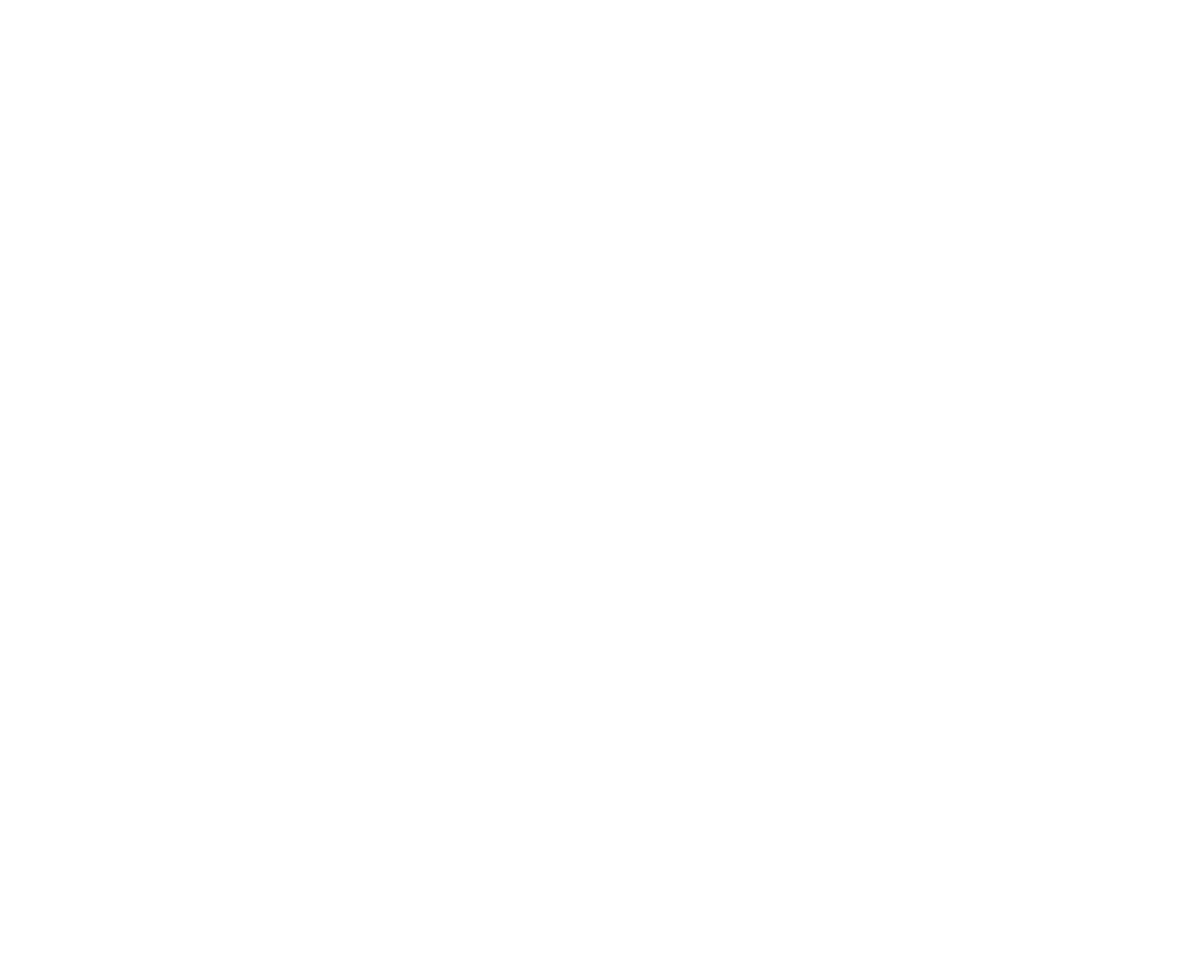
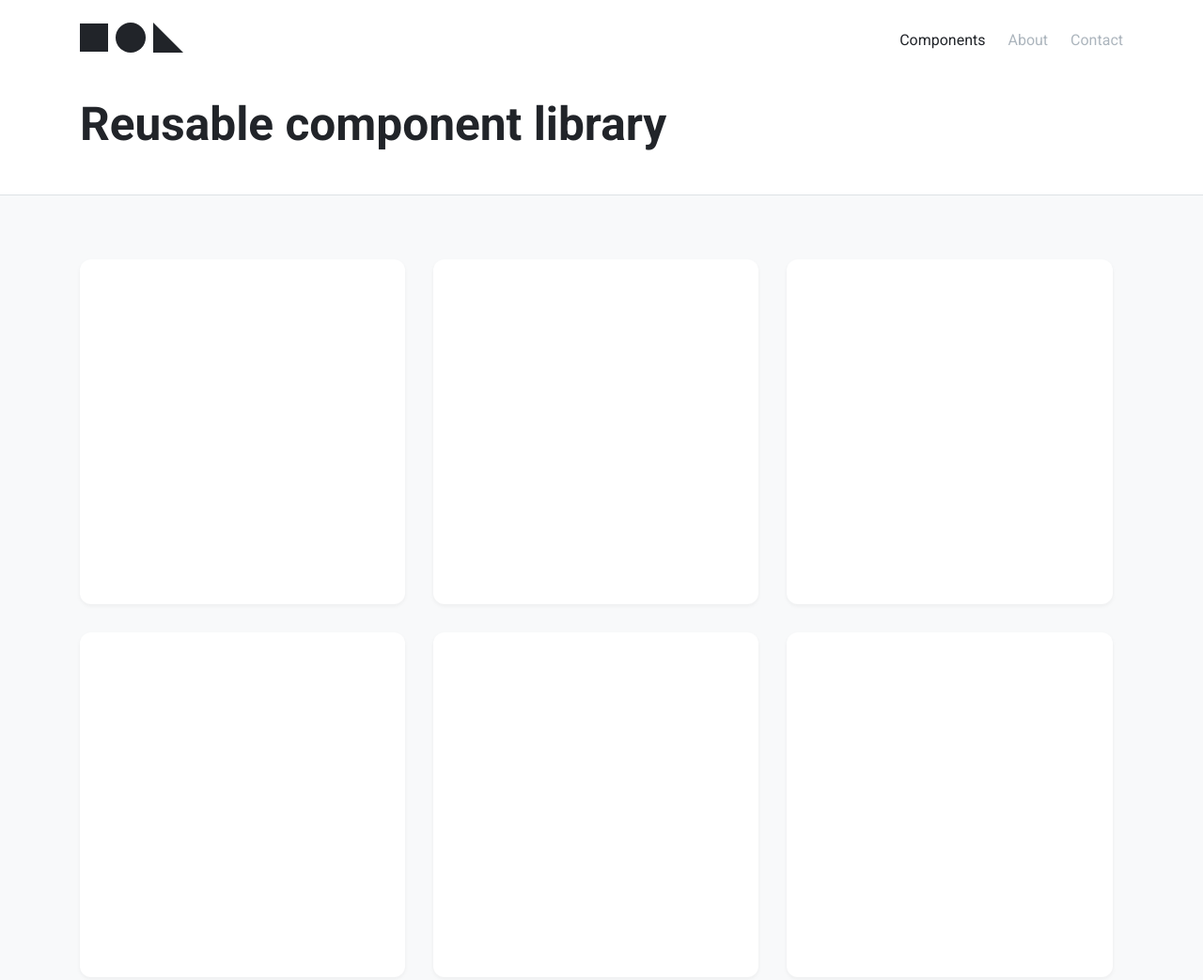
Before and after one commit to js-tasks-ru/htmlcss-20210513_nail5, a website: page index.html in a window 1280 px wide. Shown: the top 1043 px of the page at 94% size. Before the commit the page ends 800 px from the top, so only its background shows below. Drawn offline with Linux system fonts and the light colour scheme.

Commit message:
add main layout

```diff
--- a/assets/css/main.css
+++ b/assets/css/main.css
@@ -1,4 +1,11 @@
 @import '../fonts/fonts.css';
+@import '../../components/header/header.css';
+@import '../../components/main/main.css';
+@import '../../components/footer/footer.css';
+@import '../../components/nav/nav.css';
+@import '../../components/card/card.css';
+@import '../../components/preview/preview.css';
+
 
 :root {
     --white: #ffffff;
@@ -21,4 +28,20 @@
 
 * {
     font-family: 'Roboto', sans-serif;
+    box-sizing: border-box;
+    padding: 0;
+    margin: 0;
 }
+
+.site-container {
+    max-width: 1140px;
+    width: 100%;
+    padding: 0 15px;
+    margin: 0 auto
+}
+
+.body {
+    display: flex;
+    flex-direction: column;
+    min-height: 100vh;
+}
--- /dev/null
+++ b/components/card/card.css
@@ -0,0 +1,7 @@
+.card {
+    width: 350px;
+    height: 367px;
+    background-color: var(--white);
+    box-shadow: 0px 2px 4px rgba(33, 36, 41, 0.05);
+    border-radius: 12px;
+}
--- /dev/null
+++ b/components/footer/footer.css
@@ -0,0 +1,21 @@
+.footer {
+    background-color: var(--white);
+    border-top: 1px solid var(--grey-2);
+}
+
+.footer__inner {
+    padding: 71px 0 136px 0;
+}
+
+.footer__heading {
+    font-size: 2.3rem;
+    color: var(--dark);
+    text-align: center;
+    margin-bottom: 32px;
+}
+
+.footer__text {
+    max-width: 600px;
+    text-align: center;
+    margin: 0 auto;
+}
--- /dev/null
+++ b/components/header/header.css
@@ -0,0 +1,22 @@
+.header {
+    background-color: var(--white);
+    border-bottom: 1px solid var(--grey-2);
+}
+
+.header__inner {
+    padding-top: 24px;
+}
+
+.header__heading {
+    display: flex;
+    align-items: center;
+    justify-content: space-between;
+    margin-bottom: 38px;
+}
+
+.header__title {
+    font-size: 3.1rem;
+    line-height: 1.4;
+    color: var(--black);
+    margin-bottom: 40px;
+}
--- /dev/null
+++ b/components/main/main.css
@@ -0,0 +1,5 @@
+.main {
+    flex-grow: 1;
+    padding: 68px 0 92px 0;
+    background-color: var(--grey-1);
+}
--- /dev/null
+++ b/components/nav/nav.css
@@ -0,0 +1,32 @@
+.nav {
+    display: flex;
+    align-items: center;
+}
+
+.nav__list {
+    display: flex;
+    align-items: center;
+}
+
+.nav__item {
+    margin-right: 24px;
+    list-style: none;
+}
+
+.nav__item:last-child {
+    margin-right: 0;
+}
+
+.nav__item_link {
+    color: var(--grey-3);
+    text-decoration: none;
+    transition: color .3s;
+}
+
+.nav__item_link:hover {
+    color: var(--dark);
+}
+
+.nav__item_link--active {
+    color: var(--black);
+}
--- /dev/null
+++ b/components/preview/preview.css
@@ -0,0 +1,10 @@
+.preview--flex_container {
+    display: flex;
+    flex-wrap: wrap;
+    margin: -15px;
+}
+
+.preview--flex_card {
+    margin: 15px;
+    width: calc(33% - 30px);
+}
--- a/index.html
+++ b/index.html
@@ -4,7 +4,57 @@
     <head>
         <link rel="stylesheet" href="./assets/css/main.css">
     </head>
-    <body>
+    <body class="body" >
+        <header class="header">
+            <div class="site-container">
+                <div class="header__inner">
+                    <div class="header__heading">
+                        <div class="header__logo">
+                            <svg width="110" height="32" viewBox="0 0 110 32" fill="none" xmlns="http://www.w3.org/2000/svg">
+                                <rect y="1" width="30" height="30" fill="#212429"/>
+                                <rect x="38" width="32" height="32" rx="16" fill="#212429"/>
+                                <path d="M78 0L110 32H78V0Z" fill="#212429"/>
+                            </svg>
+                        </div>
 
+                        <nav class="header__nav nav">
+                            <ul class="nav__list" >
+                                <li class="nav__item"><a class="nav__item_link nav__item_link--active" href="#">Components</a></li>
+                                <li class="nav__item"><a class="nav__item_link" href="#">About</a></li>
+                                <li class="nav__item"><a class="nav__item_link" href="#">Contact</a></li>
+                            </ul>
+                        </nav>
+                    </div>
+
+                    <h1 class="header__title">
+                        Reusable component library
+                    </h1>
+                </div>
+            </div>
+        </header>
+        <main class="main">
+            <div class="site-container">
+                <div class="preview--flex_container">
+                    <div class="card preview--flex_card"></div>
+                    <div class="card preview--flex_card"></div>
+                    <div class="card preview--flex_card"></div>
+                    <div class="card preview--flex_card"></div>
+                    <div class="card preview--flex_card"></div>
+                    <div class="card preview--flex_card"></div>
+                </div>
+            </div>
+        </main>
+        <footer class="footer">
+            <div class="site-container">
+                <div class="footer__inner">
+                    <h2 class="footer__heading">
+                        About
+                    </h2>
+                    <p class="footer__text">
+                        This project is a collection of professionally designed, pre-built, fully responsive HTML snippets you can drop into your projects. Get started by checking out our free preview components, or browsing the PNG previews in the categories you're most curious about.
+                    </p>
+                </div>
+            </div>
+        </footer>
     </body>
 </html>
```
